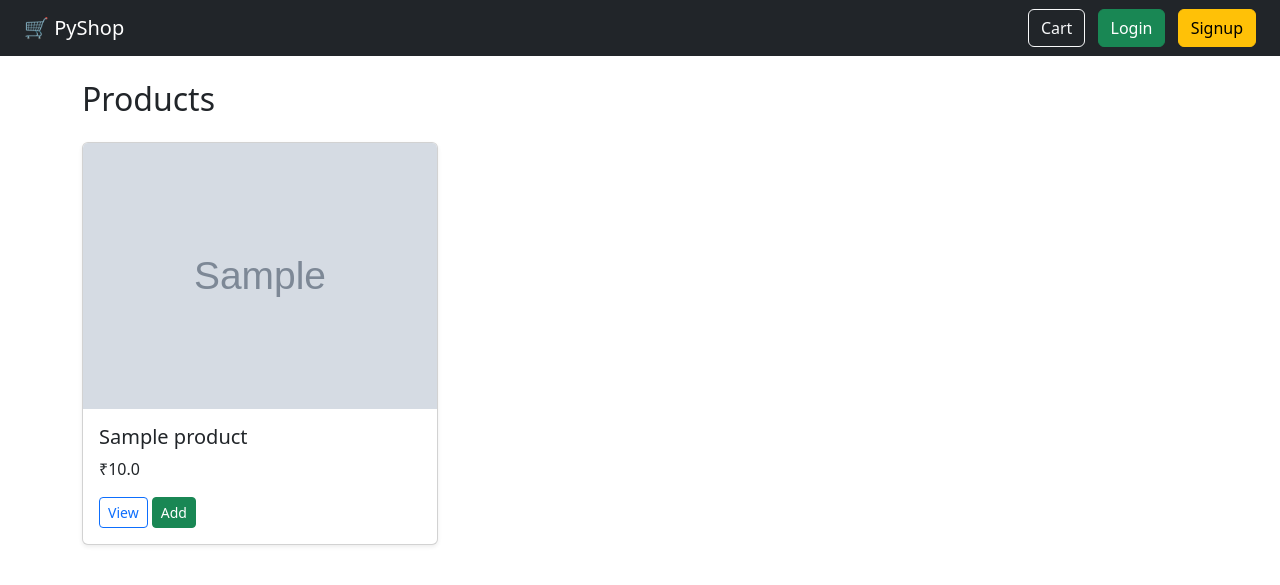
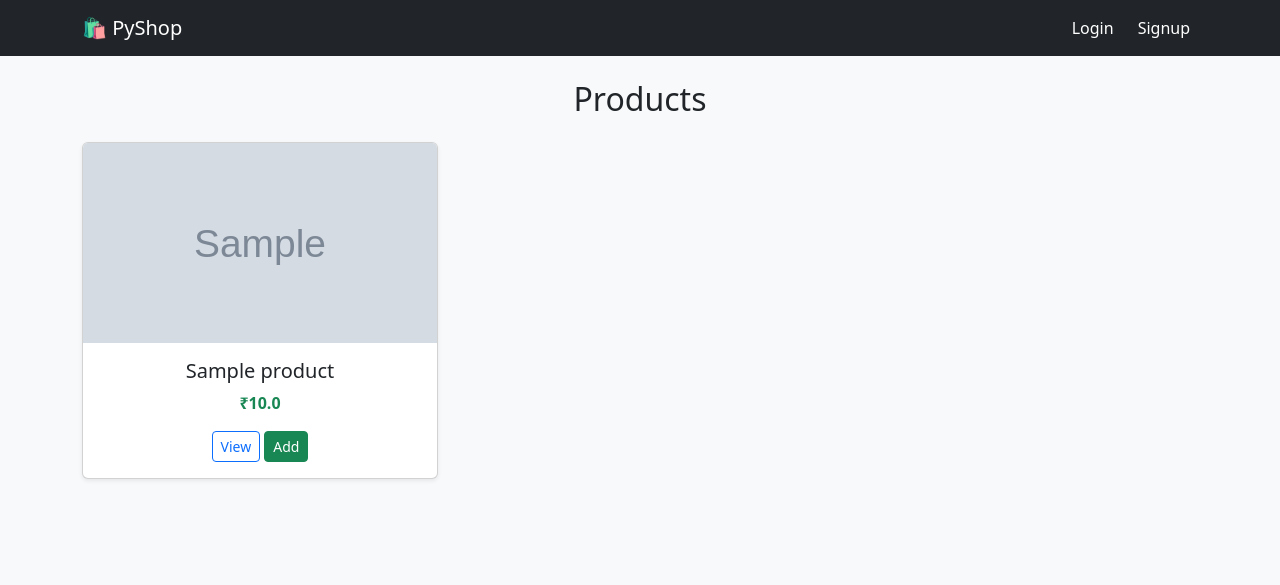
Before and after one commit to Rajtiwari0202/PyShop-Ecommerce, a Django app: page / in a window 1280 px wide. Shown: the top 585 px of the page. Run offline with Django 5.2, Linux system fonts and the light colour scheme; tables that the repository leaves empty hold one stand-in row (values such as "Sample post"); grey boxes marked "Sample" are stand-in pictures.

Commit message:
Enhanced UI, added multiple payment options (Card, UPI, COD), order history, search functionality, and wishlist feature

```diff
--- a/pyshop/core/products/templates/base.html
+++ b/pyshop/core/products/templates/base.html
@@ -2,27 +2,56 @@
 <html>
 <head>
     <title>PyShop</title>
+
+    <!-- Bootstrap -->
     <link href="https://cdn.jsdelivr.net/npm/bootstrap@5.3.0/dist/css/bootstrap.min.css" rel="stylesheet">
+
+    <style>
+        body {
+            background-color: #f8f9fa;
+        }
+        .card:hover {
+            transform: scale(1.03);
+            transition: 0.3s;
+        }
+    </style>
 </head>
 
 <body>
 
-<nav class="navbar navbar-dark bg-dark px-4">
-    <a class="navbar-brand" href="/">🛒 PyShop</a>
+<!-- 🔥 NAVBAR -->
+<nav class="navbar navbar-expand-lg navbar-dark bg-dark">
+  <div class="container">
+    <a class="navbar-brand" href="/">🛍 PyShop</a>
 
-    <div>
-        <a href="/cart/" class="btn btn-outline-light me-2">Cart</a>
+    <div class="collapse navbar-collapse">
+      <ul class="navbar-nav ms-auto">
 
         {% if user.is_authenticated %}
-            <span class="text-white me-2">Hi, {{ user.username }}</span>
-            <a href="/logout/" class="btn btn-danger">Logout</a>
+          <li class="nav-item">
+            <a class="nav-link" href="{% url 'cart' %}">🛒 Cart</a>
+          </li>
+          <li class="nav-item">
+            <a class="nav-link">Hi, {{ user.username }}</a>
+          </li>
+          <li class="nav-item">
+            <a class="nav-link btn btn-danger text-white ms-2" href="{% url 'logout' %}">Logout</a>
+          </li>
         {% else %}
-            <a href="/login/" class="btn btn-success me-2">Login</a>
-            <a href="/signup/" class="btn btn-warning">Signup</a>
+          <li class="nav-item">
+            <a class="nav-link btn btn-success text-white me-2" href="{% url 'login' %}">Login</a>
+          </li>
+          <li class="nav-item">
+            <a class="nav-link btn btn-primary text-white" href="{% url 'signup' %}">Signup</a>
+          </li>
         {% endif %}
+
+      </ul>
     </div>
+  </div>
 </nav>
 
+<!-- CONTENT -->
 <div class="container mt-4">
     {% block content %}{% endblock %}
 </div>
--- a/pyshop/core/products/templates/products/product_list.html
+++ b/pyshop/core/products/templates/products/product_list.html
@@ -2,17 +2,19 @@
 
 {% block content %}
 
-<h2 class="mb-4">Products</h2>
+<h2 class="text-center mb-4">Products</h2>
 
 <div class="row">
+
 {% for product in products %}
-    <div class="col-md-4">
-        <div class="card mb-4 shadow-sm">
-            <img src="{{ product.image_url }}" class="card-img-top">
+  <div class="col-md-4 mb-4">
+    <div class="card shadow-sm">
 
-            <div class="card-body">
-                <h5>{{ product.name }}</h5>
-                <p>₹{{ product.price }}</p>
+      <img src="{{ product.image_url }}" class="card-img-top" style="height:200px; object-fit:cover;">
+
+      <div class="card-body text-center">
+        <h5 class="card-title">{{ product.name }}</h5>
+        <p class="text-success fw-bold">₹{{ product.price }}</p>
 
         <a href="{% url 'product_detail' product.id %}" class="btn btn-outline-primary btn-sm">
             View
@@ -22,10 +24,12 @@
             {% csrf_token %}
             <button class="btn btn-success btn-sm">Add</button>
         </form>
+
       </div>
     </div>
   </div>
 {% endfor %}
+
 </div>
 
 {% endblock %}
```
Also changed, not shown: pyshop/core/products/templates/checkout.html (+13 -8 lines), pyshop/core/products/templates/login.html (+8 -4 lines), pyshop/core/products/templates/products/cart.html (+44 -88 lines), pyshop/core/products/templates/products/product_detail.html (+23 -20 lines), pyshop/core/products/templates/signup.html (+8 -4 lines), pyshop/core/products/templates/success.html (+8 -3 lines). Lines whose indentation alone changed are shown as unchanged.
